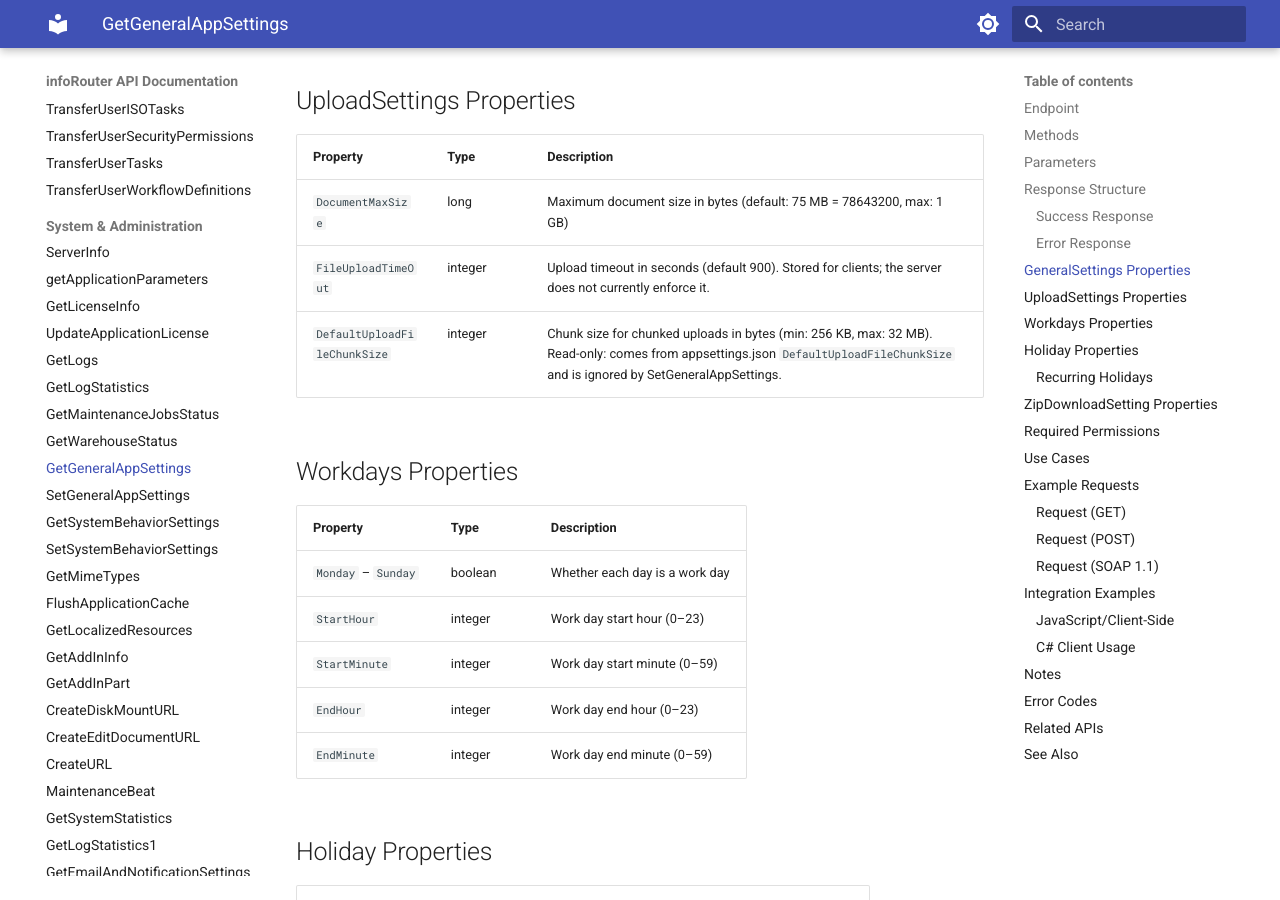
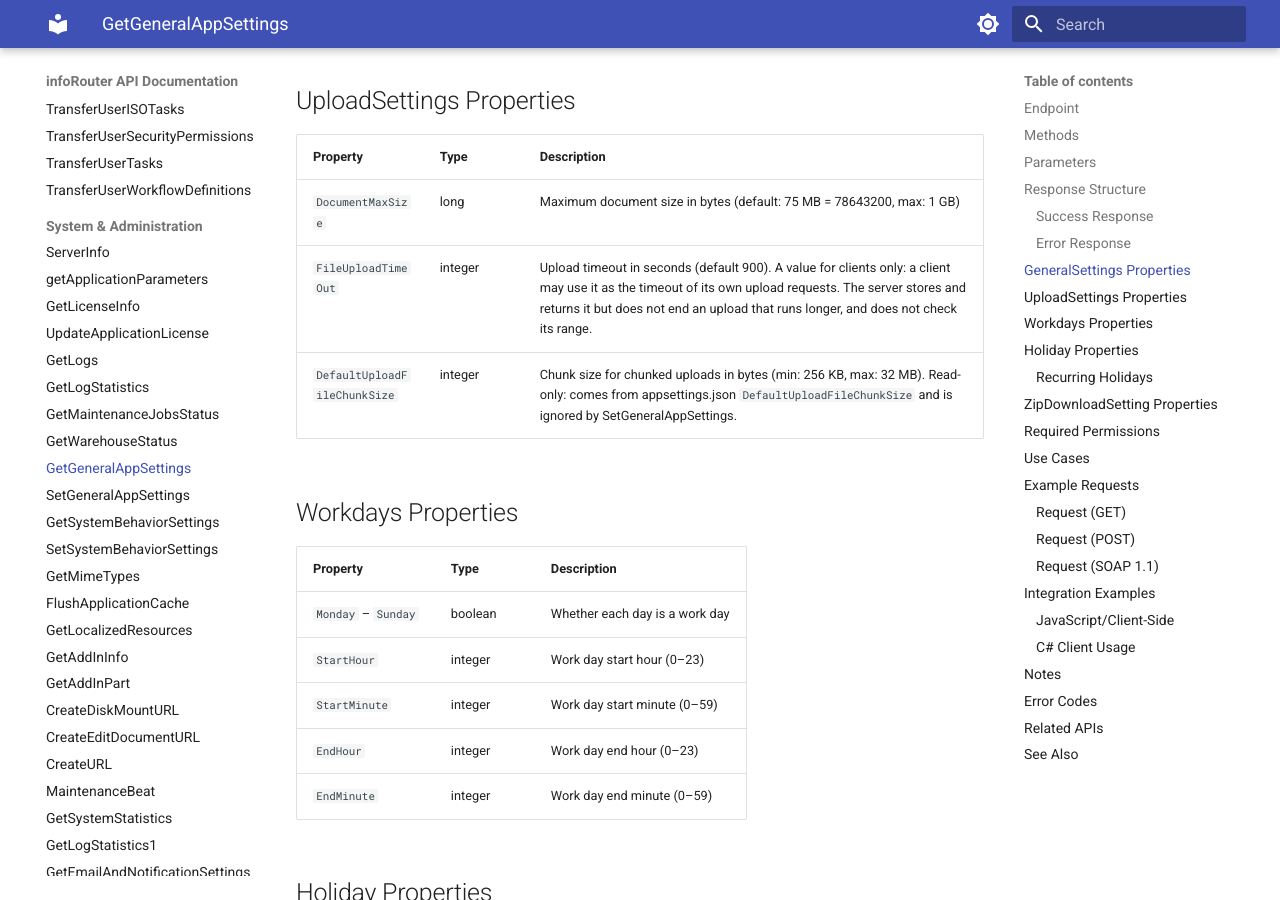
Before and after one commit to inforouter/apidocs, an MkDocs documentation site: the page built from docs/GetGeneralAppSettings.md, in a window 1280 px wide and 900 px high, scrolled down 3067 px. Built offline with MkDocs 1.6.1 and Material for MkDocs 9.7.7, drawn with Linux system fonts in a browser that asks for light colours.

Commit message:
Describe FileUploadTimeOut as a client-only value
The server stores and returns it but does not end an upload that runs
longer.

Co-Authored-By: Claude Opus 5.5 <noreply@anthropic.com>

```diff
--- a/docs/GetGeneralAppSettings.md
+++ b/docs/GetGeneralAppSettings.md
@@ -102,7 +102,7 @@ Returns the general application settings including upload limits, work days conf
 | Property | Type | Description |
 |----------|------|-------------|
 | `DocumentMaxSize` | long | Maximum document size in bytes (default: 75 MB = 78643200, max: 1 GB) |
-| `FileUploadTimeOut` | integer | Upload timeout in seconds (default 900). Stored for clients; the server does not currently enforce it. |
+| `FileUploadTimeOut` | integer | Upload timeout in seconds (default 900). A value for clients only: a client may use it as the timeout of its own upload requests. The server stores and returns it but does not end an upload that runs longer, and does not check its range. |
 | `DefaultUploadFileChunkSize` | integer | Chunk size for chunked uploads in bytes (min: 256 KB, max: 32 MB). Read-only: comes from appsettings.json `DefaultUploadFileChunkSize` and is ignored by SetGeneralAppSettings. |
 
 ## Workdays Properties
```
Also changed, not shown: docs/getApplicationParameters.md (+1 -1 lines).
